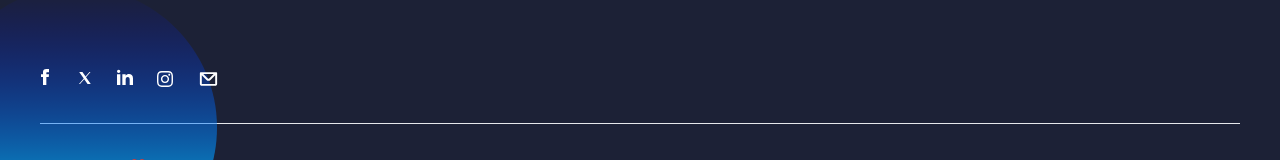
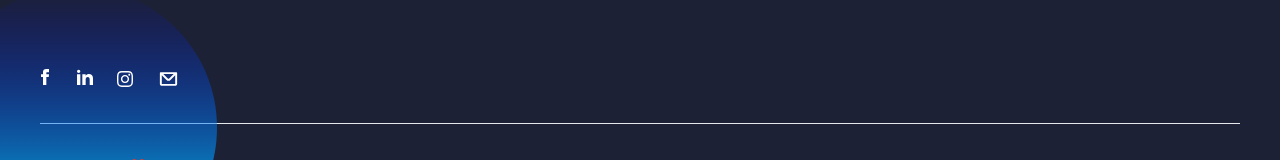
Before and after one commit to VenkataVijayaBhaskar007/atoms_group, a Next.js app: page / in a window 1280 px wide. Shown: the part 6109-6269 px from the top of the page. Built offline with nearby package versions, Linux system fonts and the light colour scheme.

Commit message:
afafafafa

```diff
--- a/components/CTA/index.tsx
+++ b/components/CTA/index.tsx
@@ -75,7 +75,7 @@ transition={{ duration: 1, delay: 0.5 }}
       style={{ ...styles, width: 350, height: 300 }}
     />
                 <a
-                  href="/images/icon/index.html"
+                  href="https://share.hsforms.com/1EB28MLk0QLyyguPUMWbBWgqpkzq"
                   className="inline-flex items-center gap-2.5 rounded-full bg-white  px-6 py-3 font-medium text-black hover:opacity-90 dark:bg-purple-600 dark:text-white hover:translate-y-[-8px]"
                 >
                   Contact US
--- a/components/Footer/index.tsx
+++ b/components/Footer/index.tsx
@@ -24,7 +24,7 @@ export default function Footer() {
               </div>
               <div className="text-gray-400  hover:text-gray-100 transition duration-150 ease-in-out z-999">Stay connected with Atoms Group, a hub of innovation spanning Atoms Digital Services, Atoms Education, and Hospitality. Delve into avant-garde solutions and transformative experiences across these dynamic sectors. Partner with us to shape a future characterized by innovation, excellence, and positive impact on a global scale.</div>
             </div>
-            <div className="order-1 md:order-2 flex  justify-center sm:mt-0 mr-0 md:ml-25 z-999">
+            <div className="order-1 md:order-2 flex  justify-center sm:mt-0 mr-0 md:ml-20 z-999">
             <div className="container ">
     <div className=" flex justify-center">
     <a href="#!" className="mr-6 text-neutral-800 dark:text-neutral-200">
@@ -37,11 +37,7 @@ export default function Footer() {
     d="M9 8h-3v4h3v12h5v-12h3.642l.358-4h-4v-1.667c0-.955.192-1.333 1.115-1.333h2.885v-5h-3.808c-3.596 0-5.192 1.583-5.192 4.615v3.385z" />
 </svg>
       </a>
-      <a href="#!" className="mr-6 text-neutral-800 dark:text-neutral-200" style={{marginTop:"1px"}}>
-      <svg xmlns="http://www.w3.org/2000/svg" x="0px" y="0px" className="h-4 w-4"  fill="white" viewBox="0 0 50 50">
-<path d="M 6.9199219 6 L 21.136719 26.726562 L 6.2285156 44 L 9.40625 44 L 22.544922 28.777344 L 32.986328 44 L 43 44 L 28.123047 22.3125 L 42.203125 6 L 39.027344 6 L 26.716797 20.261719 L 16.933594 6 L 6.9199219 6 z"></path>
-</svg>
-      </a>
+
       <a href="#!" className="mr-6 text-neutral-800 dark:text-neutral-200">
       <svg
   xmlns="http://www.w3.org/2000/svg"
@@ -53,7 +49,7 @@ export default function Footer() {
 </svg>
 
       </a>
-      <a href="#!" className="mr-6 text-neutral-800 dark:text-neutral-200">
+      <a href="https://instagram.com/atoms.group?igshid=NGVhN2U2NjQ0Yg==" className="mr-6 text-neutral-800 dark:text-neutral-200">
         <svg
           xmlns="http://www.w3.org/2000/svg"
                className="h-5 w-4"
@@ -182,7 +178,7 @@ export default function Footer() {
             <div className="order-1 md:order-2 flex mt-4 justify-center sm:mt-0 z-999 mr-0 md:mr-15">
             <ul className="flex flex-wrap items-center mt-3 text-sm font-medium text-white dark:text-gray-400 sm:mt-0">
         <li>
-            <a href="#" className="hover:underline me-4 md:me-6">About Us</a>
+            <a href="/aboutus" className="hover:underline me-4 md:me-6">About Us</a>
         </li>
         <li>
             <a href="#" className="hover:underline me-4 md:me-6">Contact</a>
```
